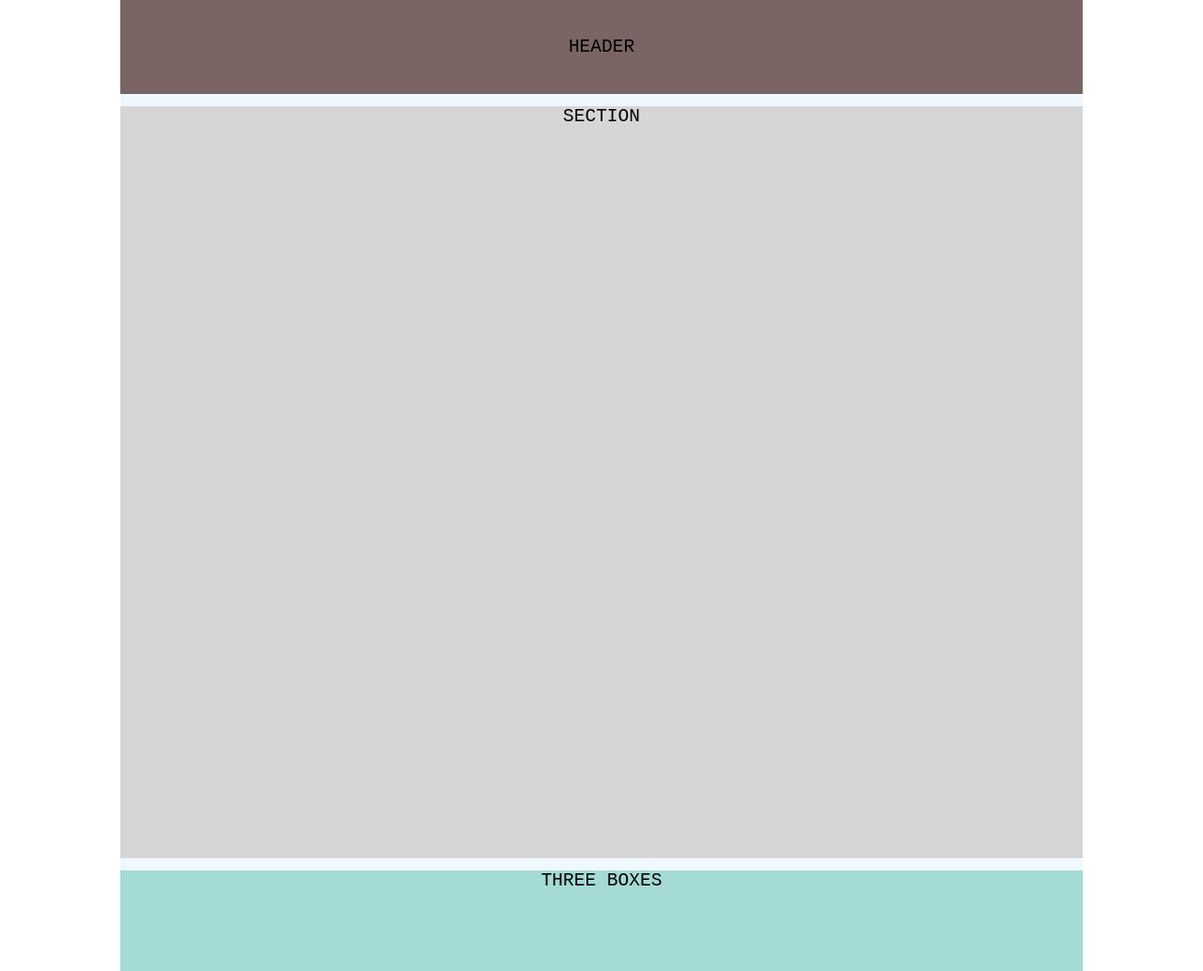
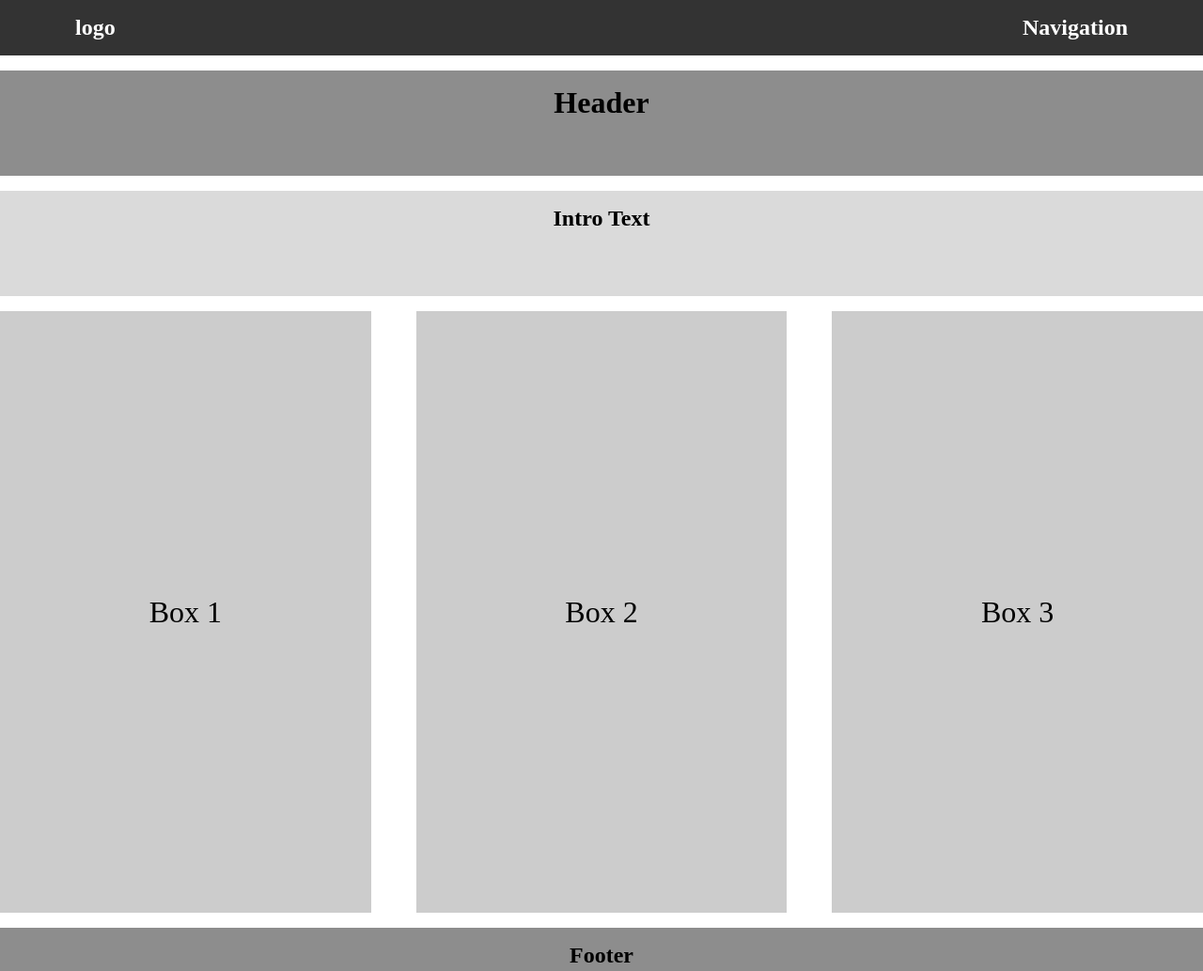
Before and after one commit to ashish757/FSDCollage, a plain HTML site: page flexbox/layout2.html in a window 1280 px wide. Shown: the top 1033 px of the page at 94% size. Drawn offline with Linux system fonts and the light colour scheme.

Commit message:
made all 4 layouts

```diff
--- a/flexbox/layout2.html
+++ b/flexbox/layout2.html
@@ -4,16 +4,89 @@
     <meta charset="UTF-8">
     <meta name="viewport" content="width=device-width, initial-scale=1.0">
     <title>Document</title>
-    <link rel="stylesheet" href="style2.css">
+    <style>
+        * {
+            margin: 0;
+            padding: 0;
+            box-sizing: border-box;
+        }
+
+        main {
+            display: flex;
+            flex-direction: column;
+            gap: 1rem;
+        }
+
+        header {
+            background-color: #8d8d8d;
+            padding: 1rem;
+            text-align: center;
+            height: 7rem;
+        }
+
+        .intro {
+            background-color: #dadada;
+            padding: 1rem;
+            text-align: center;
+            height: 7rem;
+        }
+
+        nav {
+            background-color: #333;
+            color: white;
+            padding: 1rem 5rem;
+            display: flex;
+            justify-content: space-between;
+            align-items: center;
+        }
+
+        .boxes {
+            display: flex;
+            height: auto;
+            gap: 3rem;
+        }
+        .box {
+            flex: 1;
+            font-size: 2rem;
+            background-color: #ccc;
+            height: 40rem;
+            display: flex;
+            justify-content: center;
+            align-items: center;
+        }
+
+        footer {
+            background-color: #8d8d8d;
+            padding: 1rem;
+            text-align: center;
+            height: 7rem;
+        }
+
+
+    </style>
 </head>
 <body>
     <main>
-        <header>HEADER</header>
-        <section>SECTION</section>
 
-        <div id="box">THREE BOXES</div>
+    <nav>
+        <h1>logo</h1>
+        <h2>Navigation</h2>
+    </nav>
+    <header>
+        <h1>Header</h1>
+    </header>
+    <section class="intro">
+        <h2>Intro Text</h2>
+    </section>
+    <section class="boxes">
+        <div class="box">Box 1</div>
+        <div class="box">Box 2</div>
+        <div class="box">Box 3</div>
+    </section>
+    <footer>
+        <h2>Footer</h2>
+    </footer>
 
-        <footer>FOOTER</footer>
     </main>
 
 </body>
--- a/flexbox/style1.css
+++ b/flexbox/style1.css
@@ -4,6 +4,7 @@
     box-sizing: border-box;
     font-family: monospace;
 }
+
 
 main {
     display: flex;
@@ -12,25 +13,46 @@ main {
     gap: 1rem;
     font-size: 1.5rem;
     width: 80vw;
-    height: 100vh;
     margin: 0 auto;
     background-color: aliceblue;
 }
 
-div:not(.content) {
-    background-color: rgb(214, 214, 214);
-    padding: 2rem;
+div {
+    background-color: lightblue;
+    padding: 1rem;
 }
 
-div.content {
-    display: flex;
-    gap: 1rem;
+header, footer, nav {
+    background-color: lightcoral;
+    padding: 1rem;
+
 }
 
-div.content > div:nth-child(1) {
+section {
+    display: flex;
+    gap: 2rem;
+}
+
+section > div:nth-child(1) {
     flex-grow: 1;
 }
 
-div.content > div:nth-child(2) {
+section > div:nth-child(2) {
     flex-grow: 2;
 }
+
+section > div {
+    background-color: salmon;
+    height: 500px;
+}
+
+nav {
+    height: 70px;
+}
+header {
+    height: 150px;
+}
+
+footer {
+    height: 100px;
+}
--- a/flexbox/style2.css
+++ b/flexbox/style4.css
@@ -16,16 +16,6 @@ main {
     background-color: aliceblue;
     text-align: center;
 }
-div#box {
-    height: 250px;
-    background-color: rgb(164, 219, 215);
-}
-
-section{
-    height: 800px;
-    background-color: rgb(214, 214, 214);
-}
-
 header {
     height: 100px;
     line-height: 100px;
@@ -37,3 +27,34 @@ footer {
     line-height: 80px;
     background-color: rgb(174, 218, 174);
 }
+
+section{
+    height: auto;
+    background-color: rgb(214, 214, 214);
+    display: flex;
+    gap: 1rem;
+    flex-wrap: wrap;
+    justify-content: space-evenly;
+}
+
+section > div.box {
+    background: rgb(133, 216, 255);
+    width: 200px;
+    height: 200px;
+}
+
+div#box {
+    height: 250px;
+    display: flex;
+    flex-wrap: wrap;
+    gap: 1rem;
+    background-color: rgb(164, 219, 215);
+}
+
+
+
+#box > div.box {
+    background: #eaffa5;
+    width: 200px;
+    flex-grow: 1;
+}
```
Also changed, not shown: flexbox/index.html (+2 -1 lines), flexbox/layout1.html (+6 -6 lines), flexbox/layout3.html (added, +81 -0 lines), flexbox/layout4.html (added, +41 -0 lines), index.html (+3 -0 lines).
